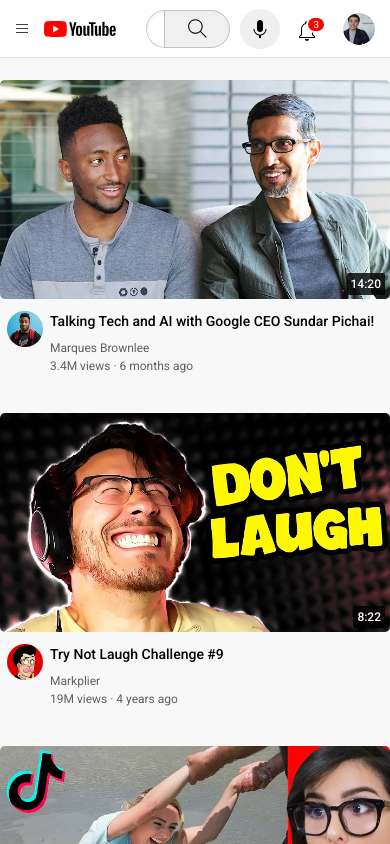
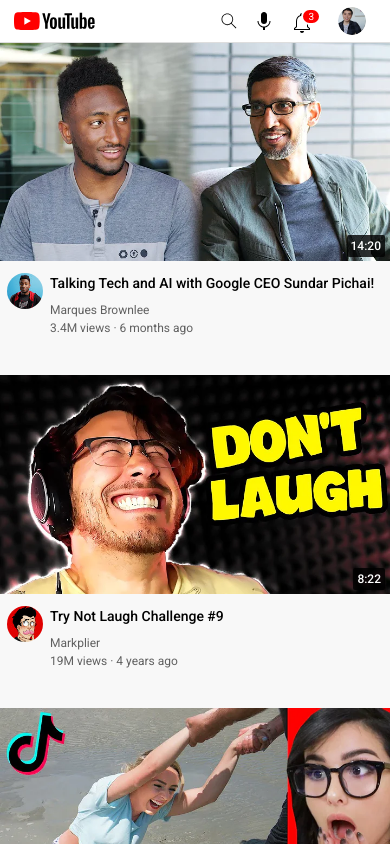
Before and after one commit to nattancode07/youtube-project, a plain HTML site: page index.html in a window 390 px wide. Shown: the top 844 px of the page. Drawn offline with Linux system fonts and the light colour scheme.

Commit message:
add-responsiveness-pt2

```diff
--- a/styles/responsive.css
+++ b/styles/responsive.css
@@ -1,5 +1,5 @@
 
-@media (min-width: 360px) and (max-width: 650px){
+@media (max-width: 650px){
     .video-grid {
         grid-template-columns: 1fr ;
     }
@@ -11,6 +11,16 @@
     body{
         padding-left:0;
         padding-right: 0;
+        padding-top: 42px;
+    }
+
+    .header {
+        height: 42px;
+        justify-content: right;
+    }
+
+    .hamburger-menu {
+        display: none;
     }
 
     .upload-icon-container,
@@ -18,24 +28,70 @@
         display: none;
     }
 
-    .right-section{
-        width: 80px;
+    .left-section {
+        margin: 0 10px;
+        flex: 1;
+        justify-content: left;
+    }
+
+    .youtube-logo {
+        height: 18px;
     }
 
     .middle-section {
-        margin-right: 15px;
-        margin-left: 30px;
+        margin: 0 10px 0 0;
+        justify-content: right;
+        max-width: 70px;
     }
 
-    .hamburger-menu {
-
-        margin-right: 10px;
-        margin-left: 14px;
-        height: 16px;
+    .search-bar {
+        display: none;
     }
 
-    .youtube-logo {
-        height: 16px;
+    .search-button {
+        border-radius: 50%;
+        width: 32px;
+        height: 32px;
+        background-color: white;
+        border: none;
+        margin: 0 auto;
+    }
+
+    .search-icon {
+        height: 20px;
+    }
+
+    .voice-search-button {
+        width: 32px;
+        height: 32px;
+        background-color: white;
+    }
+
+    .voice-search-button:hover{
+        background-color: rgb(245, 245, 245);
+    }
+
+    .search-button:hover{
+        background-color: rgb(245, 245, 245);
+    }
+
+    .right-section{
+        flex: 1;
+        margin: 0;
+        max-width: 100px;
+    }
+
+    .current-user-picture {
+        margin: 0 auto;
+        height: 28px;
+    }
+
+    .thumbnail {
+        border-radius: 0px ;
+    }
+
+    .video-info {
+        margin-right: 5px;
     }
 }
 
```
